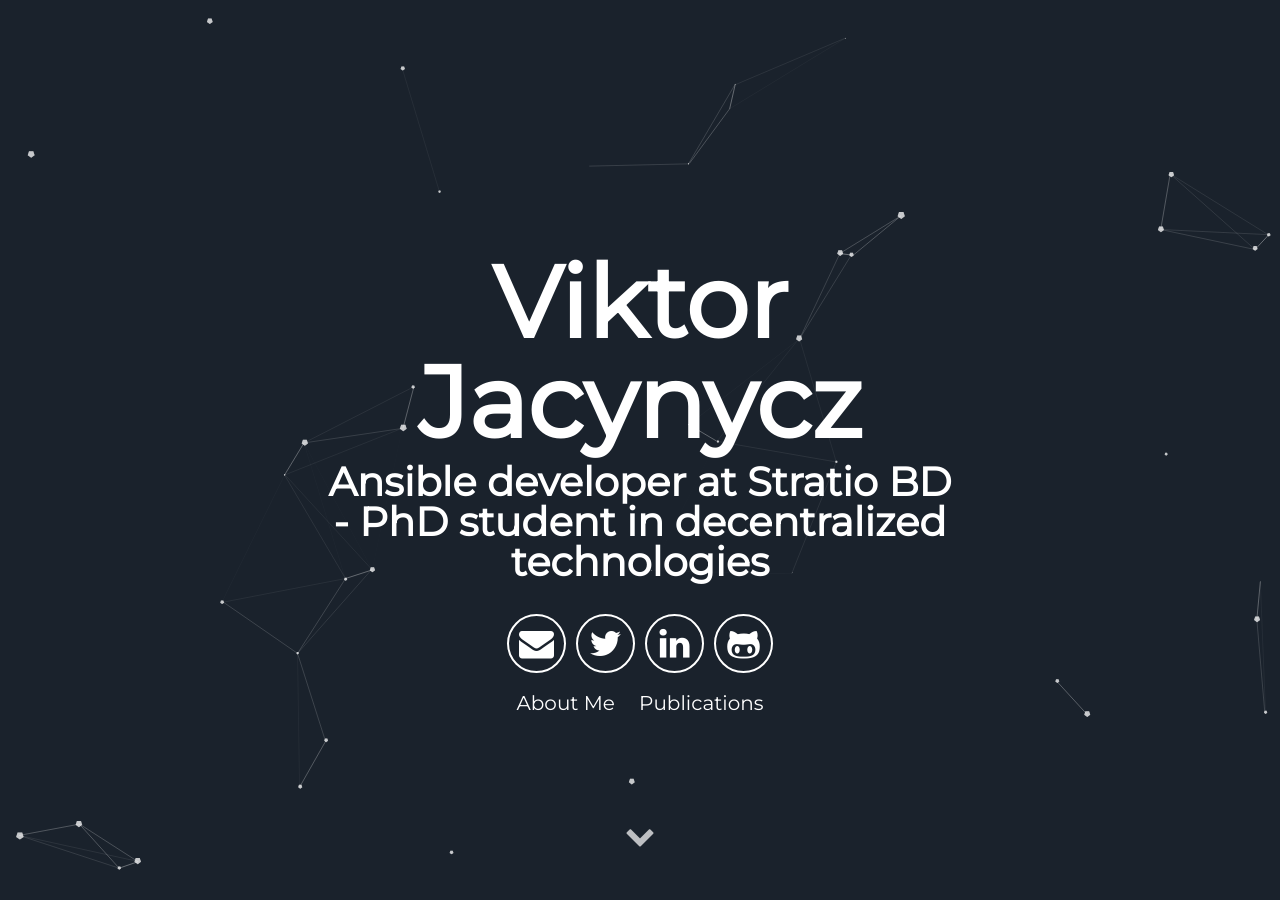
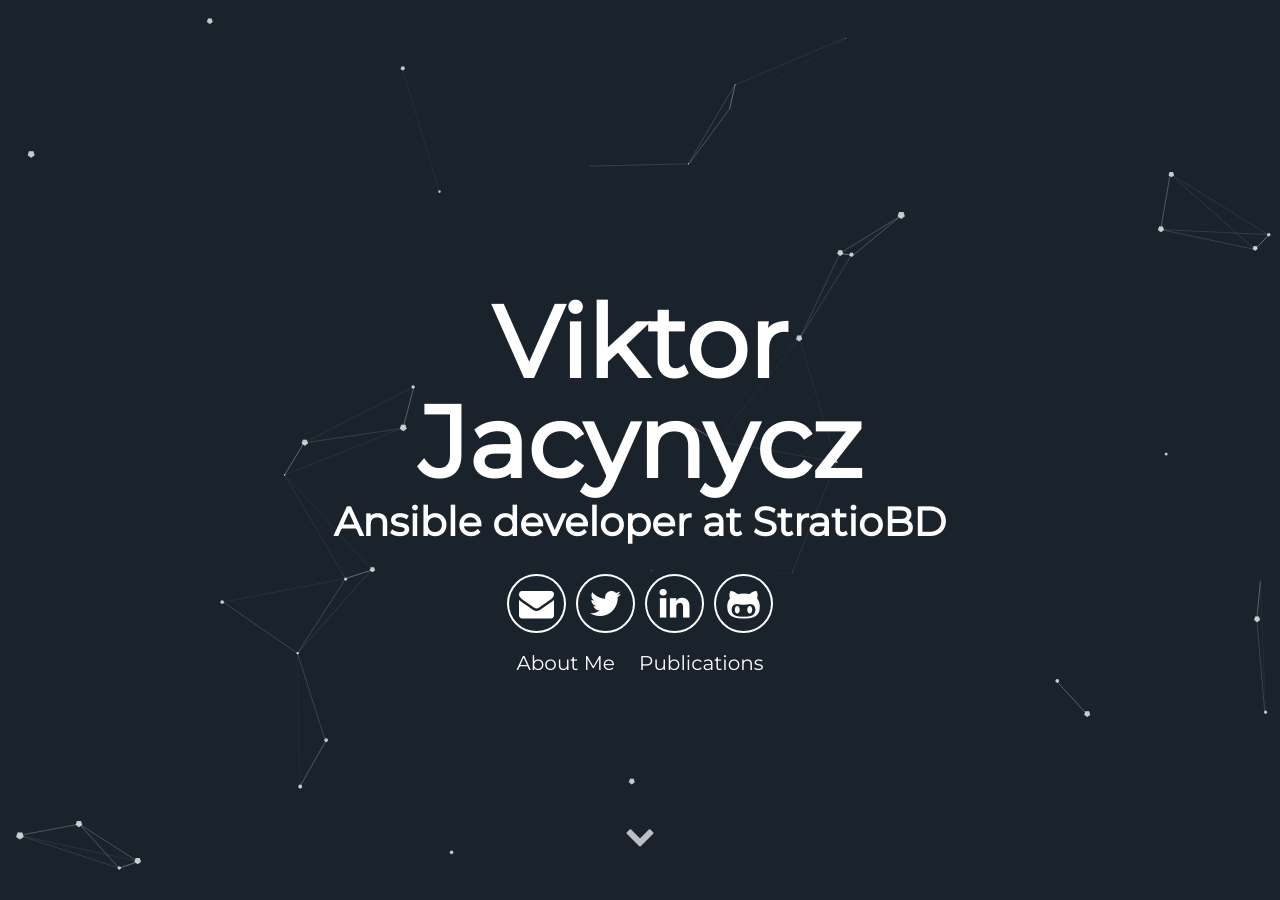
Before and after one commit to vjacynycz-stratio/vjacynycz-stratio.github.io, a Jekyll site: the page built from index.html, in a window 1280 px wide and 900 px high. Built offline with Jekyll 4.4.1, drawn with Linux system fonts in a browser that asks for light colours.

Commit message:
Update _config.yml

```diff
--- a/_config.yml
+++ b/_config.yml
@@ -6,7 +6,7 @@ url: "https://jacynycz.github.io/" # the base hostname & protocol for your site
 
 # User settings
 username: Viktor Jacynycz
-user_title: Ansible developer at Stratio BD - PhD student in decentralized technologies
+user_title: Ansible developer at StratioBD
 email: viktor@jacynycz.es
 twitter_username: jacynycz
 github_username:  Jacynycz
```
